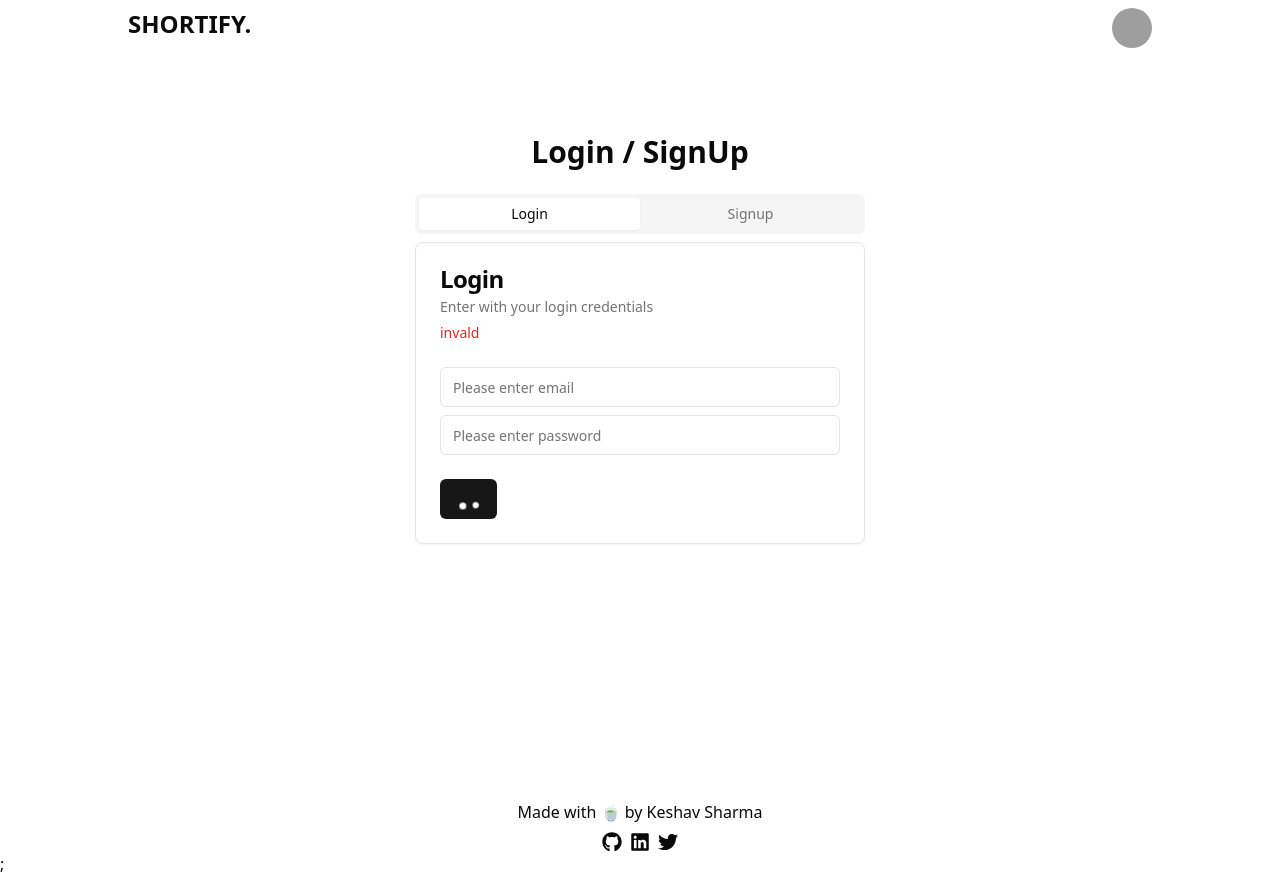
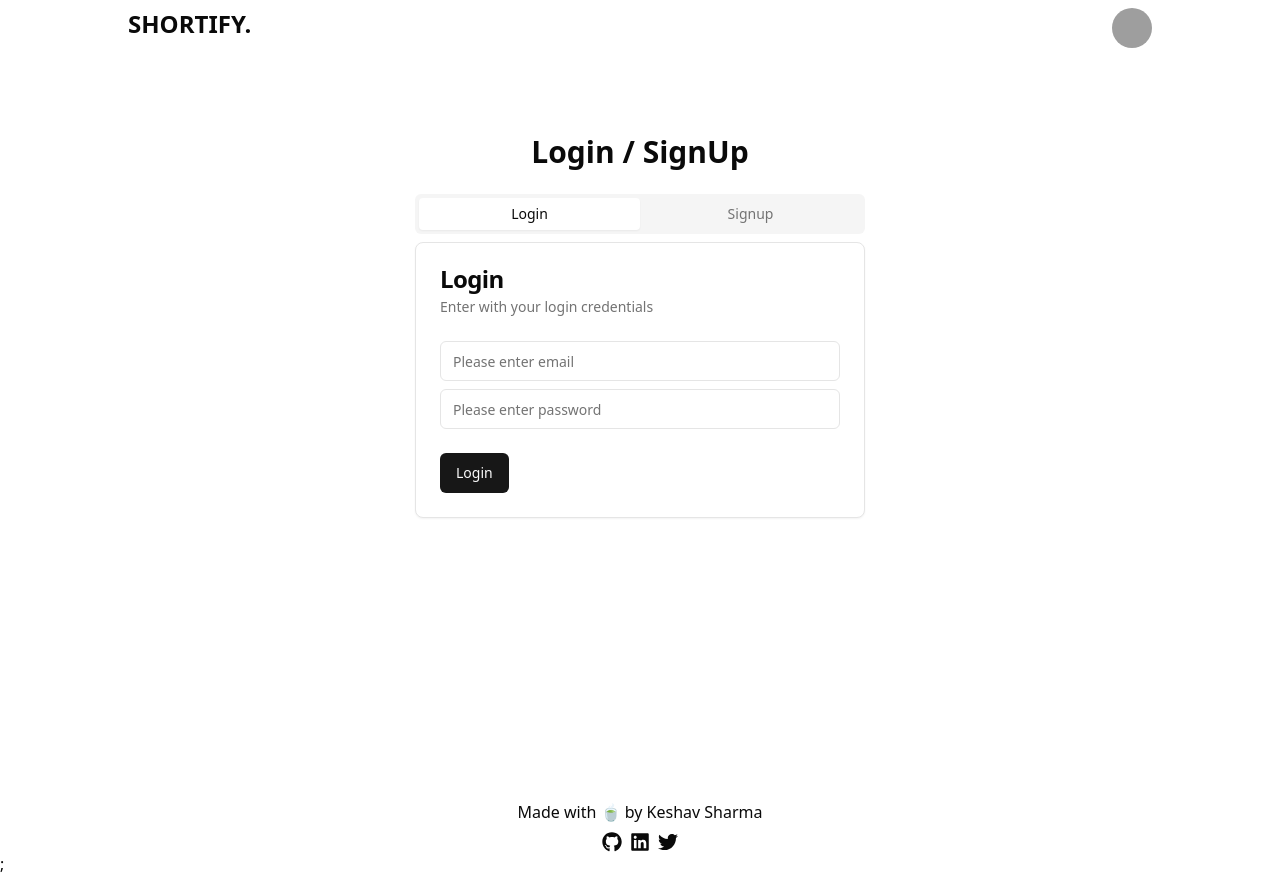
Before and after one commit to sharmakeshav10/shortify, a React (Vite) app: page /auth in a window 1280 px wide. Built offline with nearby package versions, Linux system fonts and the light colour scheme; grey boxes are pictures that could not be loaded.

Commit message:
integrated login api and implemented custom useFetch hook

```diff
--- a/src/components/Login.jsx
+++ b/src/components/Login.jsx
@@ -1,4 +1,4 @@
-import React, { useState } from "react";
+import React, { useEffect, useState } from "react";
 import {
   Card,
   CardContent,
@@ -12,6 +12,9 @@ import { Button } from "./ui/button";
 import { DotLoader } from "react-spinners";
 import Error from "./Error";
 import * as Yup from "yup";
+import useFetch from "@/hooks/useFetch";
+import { login } from "@/db/apiAuth";
+import { useNavigate, useSearchParams } from "react-router-dom";
 
 const Login = () => {
   const [errors, setErrors] = useState({});
@@ -19,6 +22,19 @@ const Login = () => {
     email: "",
     password: "",
   });
+
+  const navigate = useNavigate();
+  const [searchParams] = useSearchParams();
+  const urlLink = searchParams.get("newUrl");
+
+  const { data, error, loading, fn: loginFn } = useFetch(login, formData);
+
+  useEffect(() => {
+    console.log("DATA", data);
+    if (data && error === null) {
+      navigate(`/dashboard?${urlLink ? `newUrl=${urlLink}` : ""}`);
+    }
+  }, [data, error]);
 
   const handleInputChange = (e) => {
     console.log("res", e.target.name, e.target.value);
@@ -42,6 +58,8 @@ const Login = () => {
       });
 
       await schema.validate(formData, { abortEarly: false });
+      //login api call
+      await loginFn();
     } catch (e) {
       const formErrors = {};
 
@@ -59,7 +77,7 @@ const Login = () => {
         <CardHeader>
           <CardTitle>Login</CardTitle>
           <CardDescription>Enter with your login credentials</CardDescription>
-          <Error message={"invald"} />
+          {error && <Error message={error.message} />}
         </CardHeader>
         <CardContent className="space-y-2">
           <div className="space-y-1">
@@ -86,7 +104,7 @@ const Login = () => {
         <CardFooter>
           <div className="justify-center">
             <Button onClick={handleLoginSubmit}>
-              {true ? <DotLoader size={25} color="#FFFFFF" /> : "Login"}
+              {loading ? <DotLoader size={25} color="#FFFFFF" /> : "Login"}
             </Button>
           </div>
         </CardFooter>
--- a/src/db/apiAuth.js
+++ b/src/db/apiAuth.js
@@ -1,16 +1,16 @@
-// import supabase from "./supabase";
+import supabase from "./supabase";
 
-// export const login = async ({ email, password }) => {
-//   const { data, error } = await supabase.auth.signInWithPassword({
-//     email,
-//     password,
-//   });
+export const login = async ({ email, password }) => {
+  const { data, error } = await supabase.auth.signInWithPassword({
+    email,
+    password,
+  });
 
-//   if (error) {
-//     throw new Error(error.message);
-//   }
+  if (error) {
+    throw new Error(error.message);
+  }
 
-//   console.log(data);
+  console.log(data);
 
-//   return data;
-// };
+  return data;
+};
--- a/src/db/supabase.js
+++ b/src/db/supabase.js
@@ -1,7 +1,7 @@
 import { createClient } from "@supabase/supabase-js";
 
 export const supabaseUrl = import.meta.env.VITE_SUPABASE_URL;
-const supabaseKey = import.meta.env.VITE_SUPABASE_ANON_KEY;
+const supabaseKey = import.meta.env.VITE_SUPABASE_KEY;
 const supabase = createClient(supabaseUrl, supabaseKey);
 
 export default supabase;
--- /dev/null
+++ b/src/hooks/useFetch.jsx
@@ -0,0 +1,26 @@
+import { useState } from "react";
+
+const useFetch = (cb, options = {}) => {
+  const [data, setData] = useState(null);
+  const [error, setError] = useState(null);
+  const [loading, setLoading] = useState(null);
+
+  const fn = async (...args) => {
+    setLoading(true);
+    setError(null);
+
+    try {
+      const response = await cb(options, ...args);
+      setData(response);
+      setError(null);
+    } catch (e) {
+      setError(error);
+    } finally {
+      setLoading(false);
+    }
+  };
+
+  return { data, loading, error, fn };
+};
+
+export default useFetch;
```
